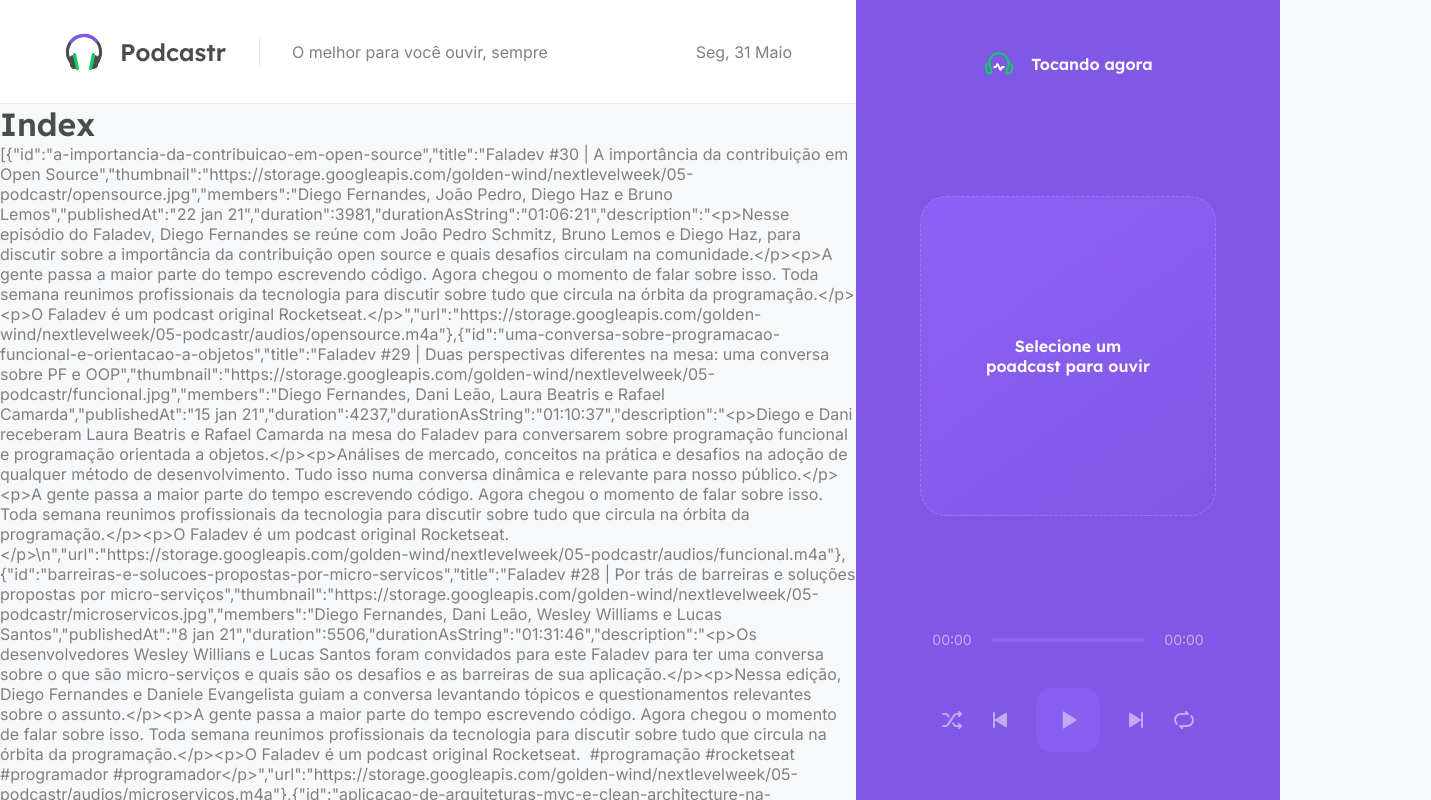
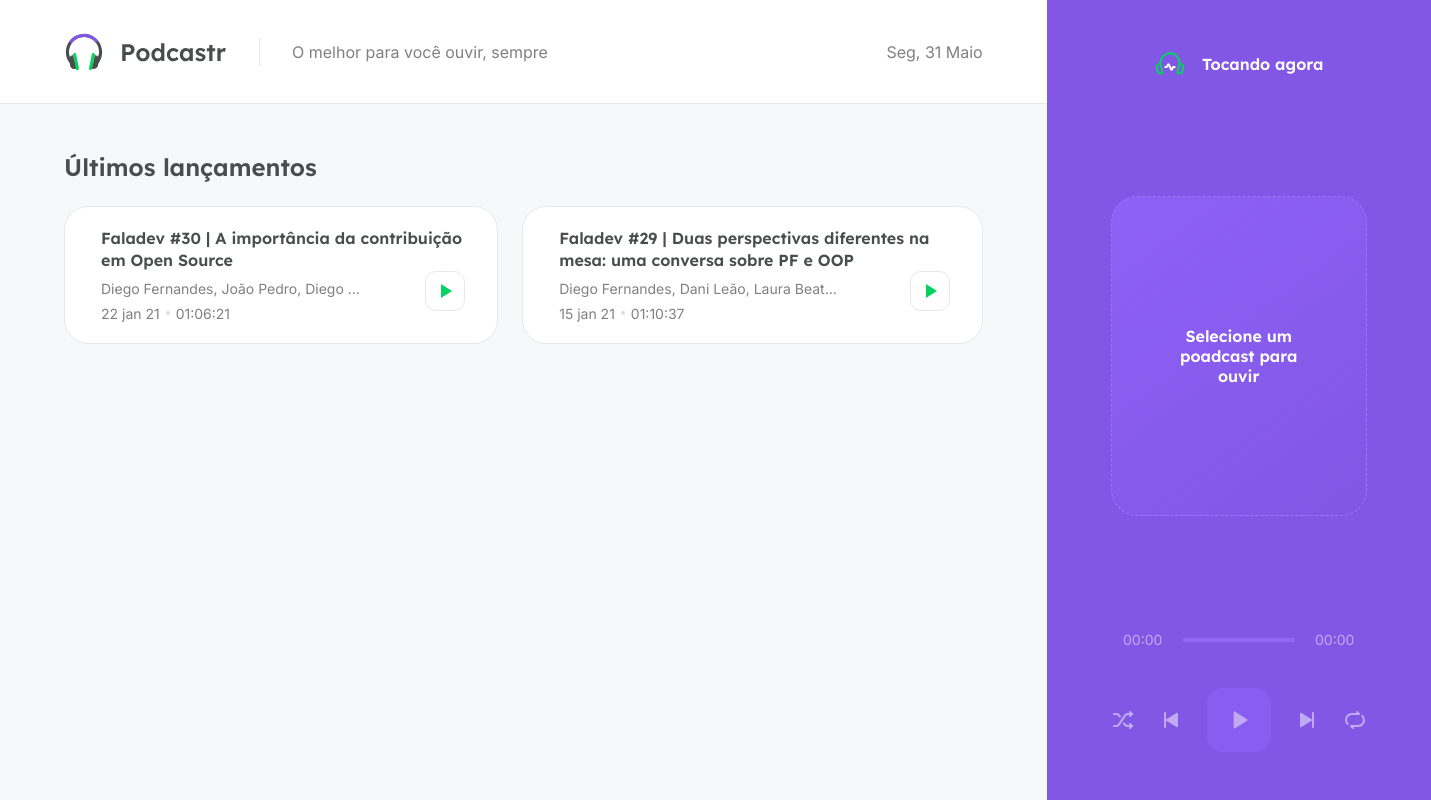
Before and after one commit to patrickferdinan/poadcastr, a Next.js app: page / in a window 1280 px wide. Shown: the top 800 px of the page, 1431 px wide, since content can reach past the window. Built offline with nearby package versions, Linux system fonts and the light colour scheme; data requests are answered from the project's data file; grey boxes are pictures that could not be loaded.

Commit message:
stylizing latest episodes

```diff
--- /dev/null
+++ b/next.config.js
@@ -0,0 +1,5 @@
+module.exports = {
+  images: {
+    domains: ['storage.googleapis.com']
+  }
+};
--- /dev/null
+++ b/src/pages/home.module.scss
@@ -0,0 +1,111 @@
+.homepage {
+  padding: 0 4rem;
+  height: calc(100vh - 6.5rem);
+  overflow-y: scroll;
+
+  h2 {
+    margin-top: 3rem;
+    margin-bottom: 1.5rem;
+  }
+}
+
+.latestEpisodes {
+  ul {
+    list-style: none;
+    display: grid;
+    grid-template-columns: repeat(2, 1fr);
+    gap: 1.5rem;
+
+    li {
+      background: var(--white);
+      border: 1px solid var(--gray-100);
+      padding: 1.25rem;
+      border-radius: 1.5rem;
+      position: relative;
+
+      display: flex;
+      align-items: center;
+
+      img {
+        width: 60px;
+        height: 60px;
+        border-radius: 1rem;
+      }
+
+      .episodeDetails {
+        flex: 1;
+        margin-left: 1rem;
+
+        a {
+          display: block;
+          color: var(--gray-800);
+          font-family: Lexend, sans-serif;
+          font-weight: 600;
+          text-decoration: none;
+          line-height: 1.4rem;
+
+          &:hover {
+            text-decoration: underline;
+          }
+        }
+
+        p {
+          font-size: 0.875rem;
+          margin-top: 0.5rem;
+          max-width: 70%;
+          white-space: nowrap;
+          overflow: hidden;
+          text-overflow: ellipsis;
+        }
+
+        span {
+          display: inline-block;
+          margin-top: 0.5rem;
+          font-size: 0.875rem;
+
+          &:last-child {
+            margin-left: 0.5rem;
+            padding-left: 0.5rem;
+            position: relative;
+
+            &::before {
+              content: "";
+              width: 4px;
+              height: 4px;
+              border-radius: 2px;
+              background: #DDD;
+              position: absolute;
+              left: 0;
+              top: 50%;
+              transform: translate(-50%, -50%);
+            }
+          }
+        }
+      }
+      button {
+        position: absolute;
+        right: 2rem;
+        bottom: 2rem;
+
+        width: 2.5rem;
+        height: 2.5rem;
+        background: var(--white);
+        border: 1px solid var(--gray-100);
+        border-radius: 0.675rem;
+        font-size: 0;
+
+        transition: filter 0.2s;
+
+        img {
+          width: 1.5rem;
+          height: 1.5rem;
+        }
+
+        &:hover {
+          filter: brightness(0.95);
+        }
+      }
+    }
+  }
+}
+// minuto 53
--- a/src/pages/index.tsx
+++ b/src/pages/index.tsx
@@ -1,22 +1,32 @@
 import { GetStaticProps } from 'next';
+import Image from 'next/image';
 import { format, parseISO } from 'date-fns';
 import ptBR from 'date-fns/locale/pt-BR';
 import api from '../services/api';
 import { convertDurationToTimeString } from '../utils/convertDurationToTimeString';
+
+import styles from './home.module.scss';
 
 type Episode = {
     id: string;
     title: string;
     members: string;
     published_at: string;
+    thumbnail: string;
+    description: string;
+    duration: number;
+    durationAsString: number;
+    url: string;
+    publishedAt: string;
 }
 
 type HomeProps = {
-  episodes: Episode[];
+  latestEpisodes: Episode[];
+  allEpisodes: Episode[];
 }
 
 
-export default function Home(props:HomeProps) {
+export default function Home({ latestEpisodes, allEpisodes }:HomeProps) {
   //SPA
   // useEffect(() => {
   //   fetch('http://localhost:3333/episodes')
@@ -27,9 +37,40 @@
 
 
   return (
-    <div>
-      <h1>Index</h1>
-      <p>{JSON.stringify(props.episodes)}</p>
+    <div className={styles.homepage}>
+      <section className={styles.latestEpisodes}>
+        <h2>Últimos lançamentos</h2>
+
+        <ul>
+          {latestEpisodes.map(episode => {
+            return (
+              <li key={episode.id}>
+                <Image
+                  width={192}
+                  height={192}
+                  src={episode.thumbnail}
+                  alt={episode.title}
+                  objectFit="cover"
+                />
+
+                <div className={styles.episodeDetails}>
+                  <a href="">{episode.title}</a>
+                  <p>{episode.members}</p>
+                  <span>{episode.publishedAt}</span>
+                  <span>{episode.durationAsString}</span>
+                </div>
+
+                <button type="button">
+                  <img src="/play-green.svg" alt="Tocar episódio" />
+                </button>
+              </li>
+            )
+          })}
+        </ul>
+      </section>
+      <section className={styles.allEpisodes}>
+
+      </section>
     </div>
 
   );
@@ -70,9 +111,13 @@
     }
   })
 
+  const latestEpisodes = episodes.slice(0, 2);
+  const allEpisodes = episodes.slice(2, episodes.lenght);
+
   return {
     props: {
-      episodes
+      latestEpisodes,
+      allEpisodes
     },
     revalidate: 60 * 60 * 8,
   }
```
